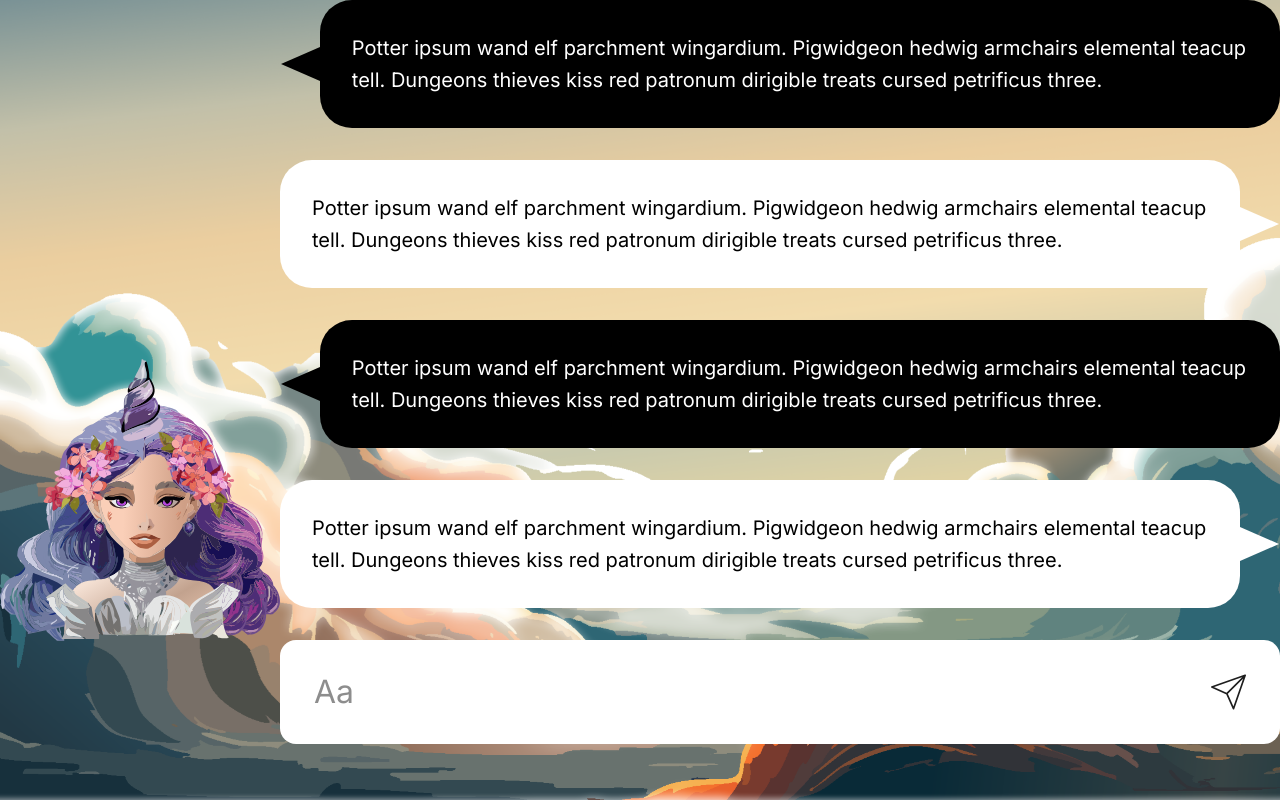
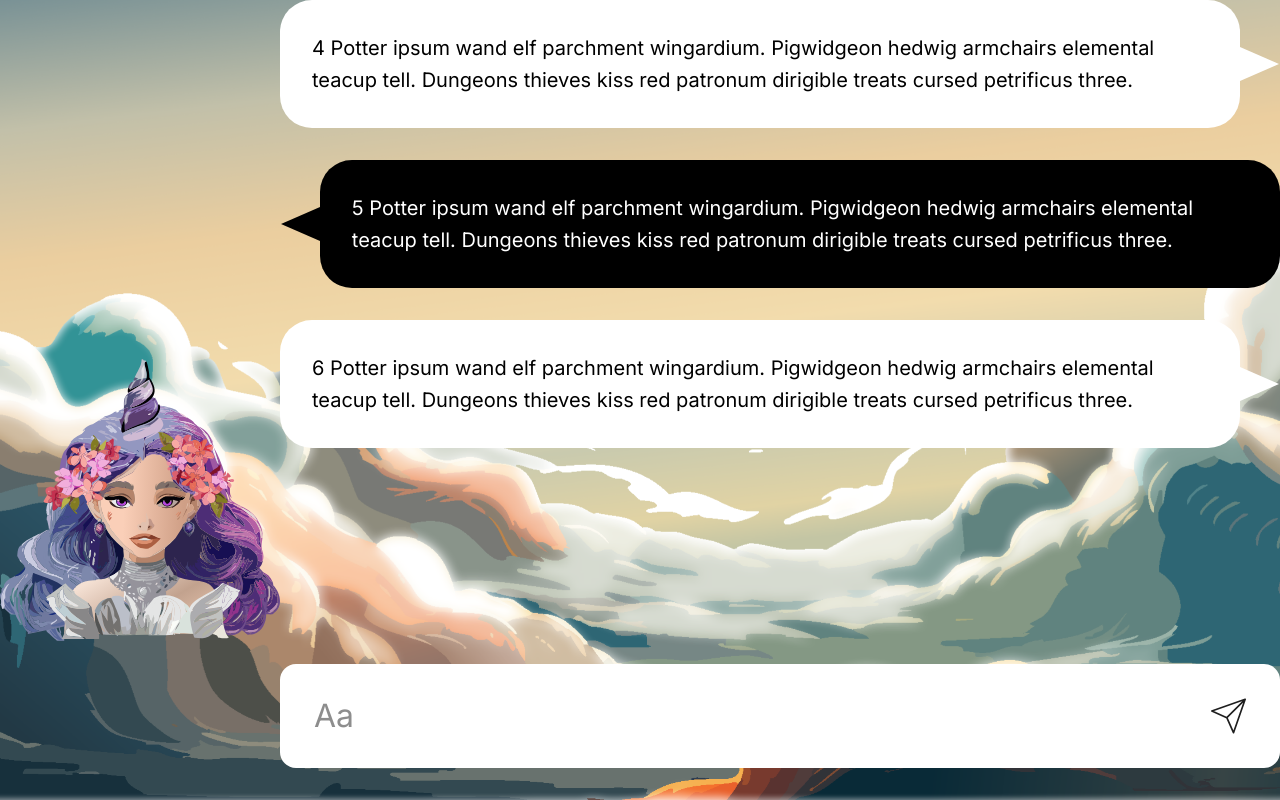
Before and after one commit to PotatoEater0127/UnicornAI, a React (Vite) app: page / in a window 1280 px wide. Built offline with nearby package versions, Linux system fonts and the light colour scheme.

Commit message:
feat: add chat functionaloty

```diff
--- a/package.json
+++ b/package.json
@@ -12,7 +12,8 @@
   "dependencies": {
     "react": "^18.3.1",
     "react-dom": "^18.3.1",
-    "styled-components": "^6.1.13"
+    "styled-components": "^6.1.13",
+    "uuid": "^11.0.2"
   },
   "devDependencies": {
     "@eslint/js": "^9.13.0",
--- a/src/App.tsx
+++ b/src/App.tsx
@@ -1,13 +1,16 @@
 import * as Styled from "./App.styles";
 import Aside from "./components/Aside";
 import Main from "./components/Main";
+import { ChatProvider } from "./context/ChatProvider";
 
 function App() {
   return (
-    <Styled.Container>
-      <Aside />
-      <Main />
-    </Styled.Container>
+    <ChatProvider>
+      <Styled.Container>
+        <Aside />
+        <Main />
+      </Styled.Container>
+    </ChatProvider>
   );
 }
 
--- a/src/components/Chat/index.styles.ts
+++ b/src/components/Chat/index.styles.ts
@@ -1,11 +1,14 @@
 import styled from "styled-components";
+
+const BORDER_RADIUS = 16;
 
 export const Form = styled.form`
   background-color: #fff;
-  border-radius: 16px;
+  border-radius: ${BORDER_RADIUS}px;
   display: flex;
   align-items: center;
   padding: 32px;
+  position: relative;
   width: 1000px;
 
   .textarea {
@@ -32,3 +35,14 @@ export const Form = styled.form`
     }
   }
 `;
+
+export const Loading = styled.div`
+  background: gray;
+  border-radius: ${BORDER_RADIUS}px;
+  opacity: 0.5;
+  position: absolute;
+  top: 0;
+  left: 0;
+  right: 0;
+  bottom: 0;
+`;
--- a/src/components/Chat/index.tsx
+++ b/src/components/Chat/index.tsx
@@ -1,10 +1,77 @@
+import { useRef, useState } from "react";
+import { useChat } from "../../context/ChatProvider";
+import { AI_RESPONSE } from "../../context/data";
+import { CREATOR } from "../../context/type";
+import sleep from "../../utils/sleep";
 import * as Styled from "./index.styles";
 
+// milliseconds, simulate response time
+const WAIT_TIME = {
+  AI: 800,
+  USER: 200,
+};
+
 function Chat() {
+  const [isLoading, setIsLoading] = useState(false);
+  const { addChat } = useChat();
+
+  const formRef = useRef<HTMLFormElement>(null);
+  const textareaRef = useRef<HTMLTextAreaElement>(null);
+
+  const clearInput = () => {
+    if (!textareaRef.current) {
+      return;
+    }
+    textareaRef.current.value = "";
+  };
+
+  const userRespond = async (content: string) => {
+    setIsLoading(true);
+    await sleep(WAIT_TIME.USER);
+    addChat(content, CREATOR.USER);
+  };
+
+  const aiRespond = async () => {
+    await sleep(WAIT_TIME.AI);
+    addChat(AI_RESPONSE, CREATOR.AI);
+    setIsLoading(false);
+  };
+
+  const handleSubmit = async (event: React.FormEvent<HTMLFormElement>) => {
+    event.preventDefault();
+    if (!textareaRef.current) {
+      return;
+    }
+    const content = (textareaRef.current.value ?? "").trim();
+    if (!content) {
+      return;
+    }
+    clearInput();
+    await userRespond(content);
+    await aiRespond();
+  };
+
+  const handleKeyDown = (event: React.KeyboardEvent<HTMLTextAreaElement>) => {
+    // Only submit if Shift is not pressed
+    if (event.key === "Enter" && !event.shiftKey) {
+      // Prevent newline
+      event.preventDefault();
+      formRef.current?.requestSubmit();
+    }
+  };
+
   return (
-    <Styled.Form>
-      <textarea className="textarea" rows={1} placeholder="Aa" />
-      <button className="send" />
+    <Styled.Form onSubmit={handleSubmit} ref={formRef}>
+      {isLoading && <Styled.Loading />}
+      <textarea
+        className="textarea"
+        ref={textareaRef}
+        onKeyDown={handleKeyDown}
+        rows={1}
+        placeholder="Aa"
+        disabled={isLoading}
+      />
+      <button type="submit" className="send" disabled={isLoading} />
     </Styled.Form>
   );
 }
--- a/src/components/Main/index.styles.ts
+++ b/src/components/Main/index.styles.ts
@@ -4,11 +4,16 @@ import { BubbleContainer } from "../Bubble/index.styles";
 export const Container = styled.main`
   display: flex;
   flex-direction: column;
+  justify-content: space-between;
+  padding-bottom: 32px;
 `;
 
 export const Bubbles = styled.div`
   display: flex;
   flex-direction: column;
+  max-height: 60vh;
+  overflow-y: auto;
+  flex-direction: column-reverse;
 
   ${BubbleContainer} {
     margin-bottom: 32px;
--- a/src/components/Main/index.tsx
+++ b/src/components/Main/index.tsx
@@ -1,31 +1,38 @@
+import { useLayoutEffect, useRef } from "react";
+import { useChat } from "../../context/ChatProvider";
+import { CREATOR } from "../../context/type";
 import { AIBubble, UserBubble } from "../Bubble";
 import Chat from "../Chat";
 import * as Styled from "./index.styles";
 
+const BubbleMap = {
+  [CREATOR.AI]: AIBubble,
+  [CREATOR.USER]: UserBubble,
+};
+
 function Main() {
+  const { chats } = useChat();
+  const displayChat = chats.slice().reverse();
+
+  const bubblesRef = useRef<HTMLDivElement>(null);
+
+  // scroll to the bottom
+  useLayoutEffect(() => {
+    if (bubblesRef.current) {
+      bubblesRef.current.scrollTo({
+        top: bubblesRef.current.scrollHeight,
+        behavior: "smooth",
+      });
+    }
+  }, [chats.length]);
+
   return (
     <Styled.Container>
-      <Styled.Bubbles>
-        <AIBubble>
-          Potter ipsum wand elf parchment wingardium. Pigwidgeon hedwig
-          armchairs elemental teacup tell. Dungeons thieves kiss red patronum
-          dirigible treats cursed petrificus three.
-        </AIBubble>
-        <UserBubble>
-          Potter ipsum wand elf parchment wingardium. Pigwidgeon hedwig
-          armchairs elemental teacup tell. Dungeons thieves kiss red patronum
-          dirigible treats cursed petrificus three.
-        </UserBubble>
-        <AIBubble>
-          Potter ipsum wand elf parchment wingardium. Pigwidgeon hedwig
-          armchairs elemental teacup tell. Dungeons thieves kiss red patronum
-          dirigible treats cursed petrificus three.
-        </AIBubble>
-        <UserBubble>
-          Potter ipsum wand elf parchment wingardium. Pigwidgeon hedwig
-          armchairs elemental teacup tell. Dungeons thieves kiss red patronum
-          dirigible treats cursed petrificus three.
-        </UserBubble>
+      <Styled.Bubbles ref={bubblesRef}>
+        {displayChat.map((chat) => {
+          const Bubble = BubbleMap[chat.creator];
+          return <Bubble key={chat.id}>{chat.content}</Bubble>;
+        })}
       </Styled.Bubbles>
       <Chat />
     </Styled.Container>
--- /dev/null
+++ b/src/context/ChatProvider.tsx
@@ -0,0 +1,51 @@
+import React, { createContext, ReactNode, useContext, useState } from "react";
+
+import { v1 as uuidv1 } from "uuid";
+import { defaultChats } from "./data";
+import { Creator } from "./type";
+
+export type Message = {
+  creator: Creator;
+  id: string;
+  content: string;
+};
+
+export type ChatContextType = {
+  chats: Message[];
+  addChat: (content: string, creator: Creator) => void;
+};
+
+export const ChatContext = createContext<ChatContextType | undefined>(
+  undefined
+);
+
+type ChatProviderProps = {
+  children: ReactNode;
+};
+
+export const ChatProvider: React.FC<ChatProviderProps> = ({ children }) => {
+  const [chats, setChats] = useState<Message[]>(defaultChats);
+
+  const addChat = (content: string, creator: Creator) => {
+    const newChat: Message = {
+      id: uuidv1(),
+      content,
+      creator,
+    };
+    setChats((prevChats) => [...prevChats, newChat]);
+  };
+
+  return (
+    <ChatContext.Provider value={{ chats, addChat }}>
+      {children}
+    </ChatContext.Provider>
+  );
+};
+
+export const useChat = (): ChatContextType => {
+  const context = useContext(ChatContext);
+  if (!context) {
+    throw new Error("useChat must be used within a ChatProvider");
+  }
+  return context;
+};
--- /dev/null
+++ b/src/context/data.ts
@@ -0,0 +1,43 @@
+import { v1 as uuidv1 } from "uuid";
+
+import { Message } from "./ChatProvider";
+import { CREATOR } from "./type";
+
+export const AI_RESPONSE =
+  "Potter ipsum wand elf parchment wingardium. Pigwidgeon hedwig armchairs elemental teacup tell. Dungeons thieves kiss red patronum dirigible treats cursed petrificus three.";
+
+export const defaultChats: Message[] = [
+  {
+    creator: CREATOR.AI,
+    id: uuidv1(),
+    content: `1 ${AI_RESPONSE}`,
+  },
+  {
+    creator: CREATOR.USER,
+    id: uuidv1(),
+    content:
+      "2 Potter ipsum wand elf parchment wingardium. Pigwidgeon hedwig armchairs elemental teacup tell. Dungeons thieves kiss red patronum dirigible treats cursed petrificus three.",
+  },
+  {
+    creator: CREATOR.AI,
+    id: uuidv1(),
+    content: `3 ${AI_RESPONSE}`,
+  },
+  {
+    creator: CREATOR.USER,
+    id: uuidv1(),
+    content:
+      "4 Potter ipsum wand elf parchment wingardium. Pigwidgeon hedwig armchairs elemental teacup tell. Dungeons thieves kiss red patronum dirigible treats cursed petrificus three.",
+  },
+  {
+    creator: CREATOR.AI,
+    id: uuidv1(),
+    content: `5 ${AI_RESPONSE}`,
+  },
+  {
+    creator: CREATOR.USER,
+    id: uuidv1(),
+    content:
+      "6 Potter ipsum wand elf parchment wingardium. Pigwidgeon hedwig armchairs elemental teacup tell. Dungeons thieves kiss red patronum dirigible treats cursed petrificus three.",
+  },
+];
--- /dev/null
+++ b/src/context/type.ts
@@ -0,0 +1,6 @@
+export const CREATOR = {
+  AI: "AI",
+  USER: "USER",
+} as const;
+
+export type Creator = (typeof CREATOR)[keyof typeof CREATOR];
--- /dev/null
+++ b/src/utils/sleep.ts
@@ -0,0 +1,3 @@
+const sleep = (ms: number) => new Promise((resolve) => setTimeout(resolve, ms));
+
+export default sleep;
```
Also changed, not shown: 1 other file (tests, documents, lock files or other folders).
